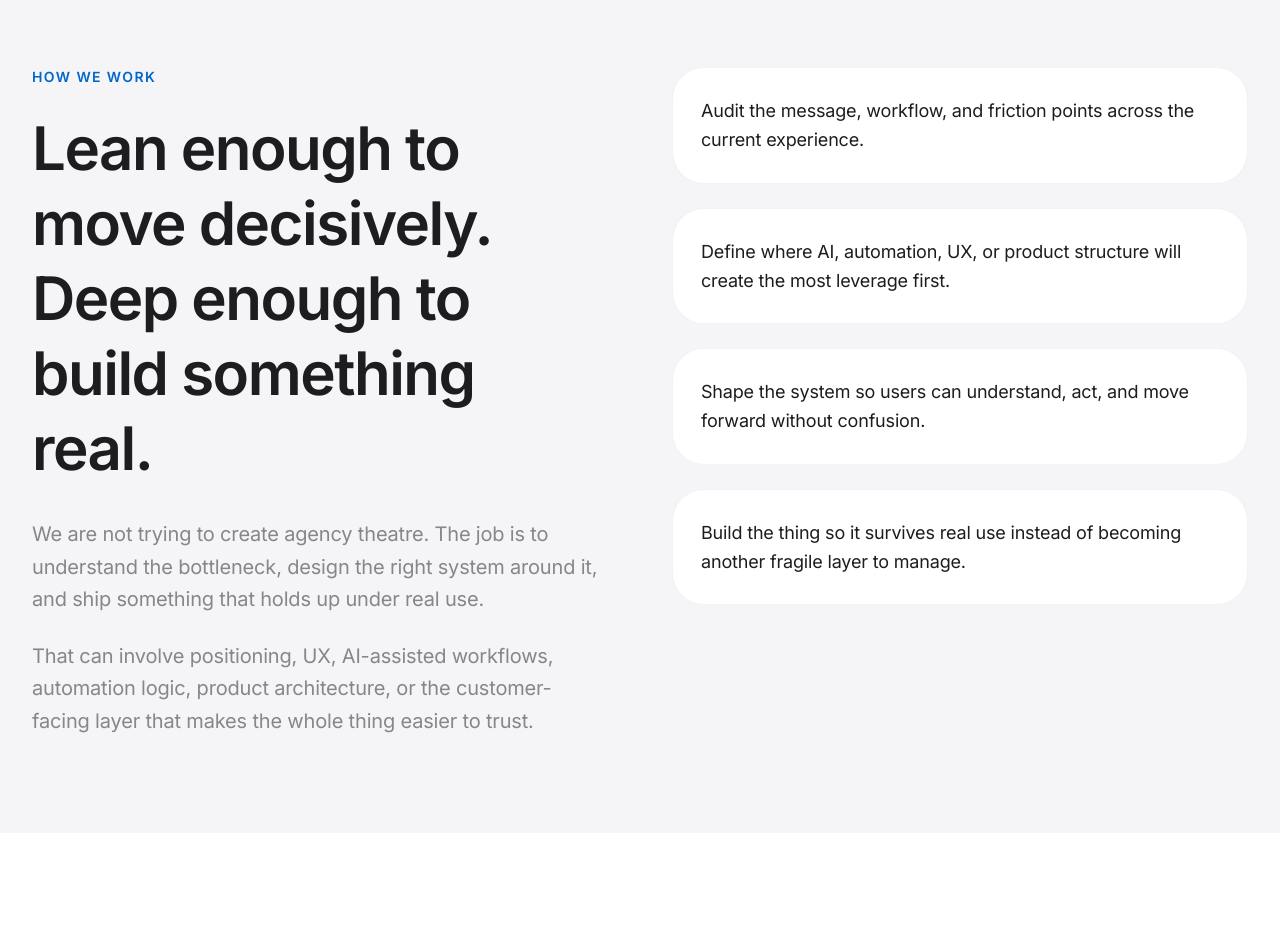
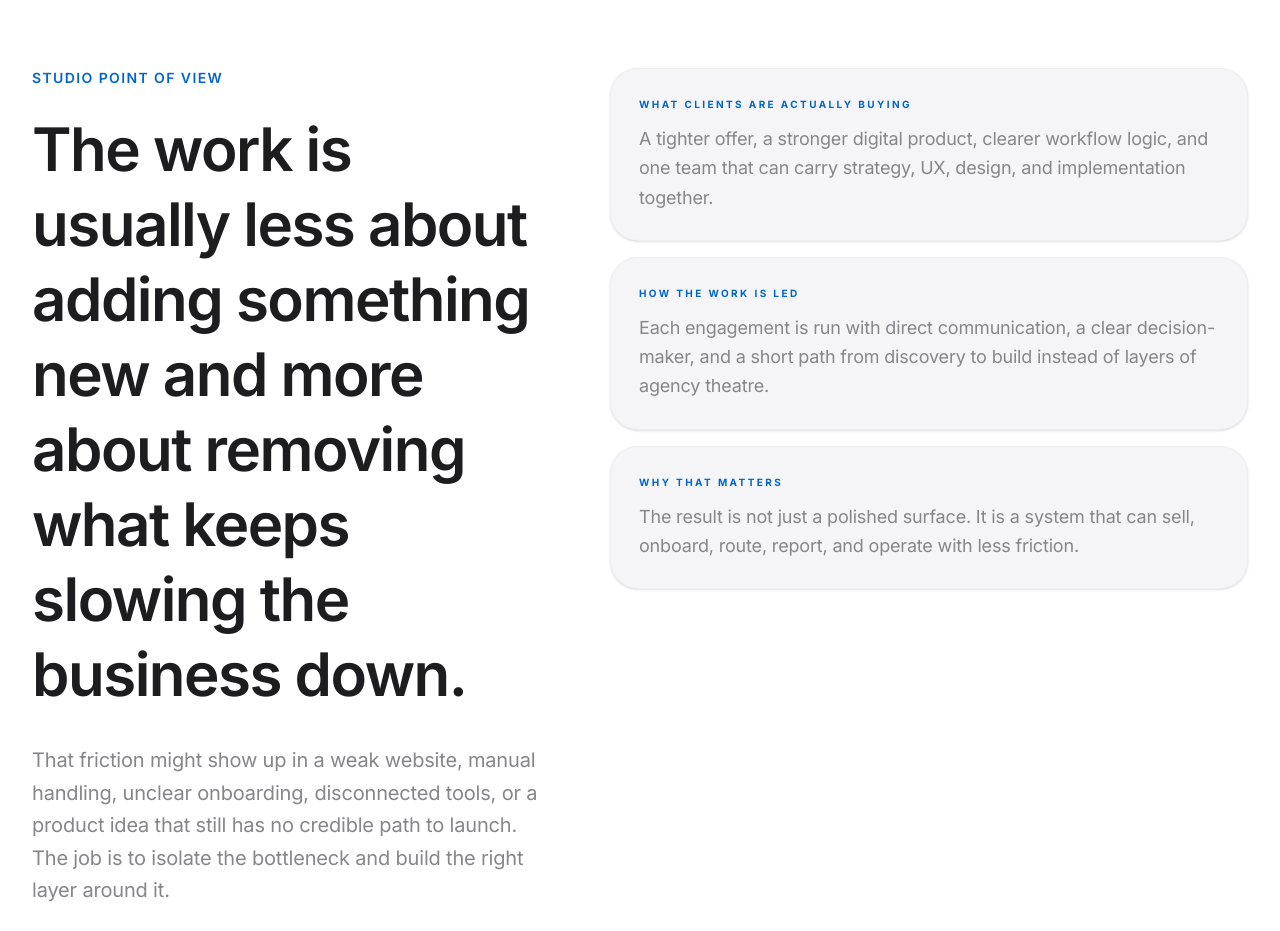
Before and after one commit to bakaltech/bakal-digital, a React (Vite) app: page /about in a window 1280 px wide. Shown: the part 1860-2791 px from the top of the page. Built offline with nearby package versions, Linux system fonts and the light colour scheme.

Commit message:
Add studio POV and response clarity

```diff
--- a/src/pages/About.tsx
+++ b/src/pages/About.tsx
@@ -61,6 +61,42 @@ export default function About() {
       <section className="max-w-7xl mx-auto px-6 lg:px-8 mb-20 sm:mb-24 md:mb-28">
         <div className="rounded-[2rem] sm:rounded-[3rem] overflow-hidden shadow-2xl border border-brand-100/40 aspect-[5/4] md:aspect-[21/9]">
           <BrandedVisual variant="studio" title="Operational clarity, premium execution" className="rounded-[3rem]" />
+        </div>
+      </section>
+
+      <section className="py-16 sm:py-20 md:py-24 bg-paper border-y border-brand-100/30">
+        <div className="max-w-7xl mx-auto px-6 lg:px-8 grid lg:grid-cols-[0.9fr_1.1fr] gap-10 md:gap-14 items-start">
+          <div className="max-w-xl">
+            <p className="text-sm font-semibold uppercase tracking-widest text-accent mb-6">Studio Point Of View</p>
+            <h2 className="text-3xl sm:text-4xl md:text-6xl font-semibold text-ink tracking-tight leading-tight mb-6 sm:mb-8">
+              The work is usually less about adding something new and more about removing what keeps slowing the business down.
+            </h2>
+            <p className="text-base sm:text-lg md:text-xl text-brand-400 leading-relaxed">
+              That friction might show up in a weak website, manual handling, unclear onboarding, disconnected tools, or a product idea that still has no credible path to launch. The job is to isolate the bottleneck and build the right layer around it.
+            </p>
+          </div>
+
+          <div className="grid gap-4">
+            {[
+              {
+                title: 'What clients are actually buying',
+                text: 'A tighter offer, a stronger digital product, clearer workflow logic, and one team that can carry strategy, UX, design, and implementation together.',
+              },
+              {
+                title: 'How the work is led',
+                text: 'Each engagement is run with direct communication, a clear decision-maker, and a short path from discovery to build instead of layers of agency theatre.',
+              },
+              {
+                title: 'Why that matters',
+                text: 'The result is not just a polished surface. It is a system that can sell, onboard, route, report, and operate with less friction.',
+              },
+            ].map((item) => (
+              <div key={item.title} className="rounded-[1.75rem] border border-brand-100/50 bg-soft p-6 sm:p-7 shadow-sm">
+                <p className="text-[10px] font-bold uppercase tracking-[0.24em] text-accent mb-3">{item.title}</p>
+                <p className="text-base sm:text-lg text-brand-400 leading-relaxed">{item.text}</p>
+              </div>
+            ))}
+          </div>
         </div>
       </section>
 
--- a/src/pages/Contact.tsx
+++ b/src/pages/Contact.tsx
@@ -111,6 +111,15 @@ export default function Contact() {
               </div>
             </div>
 
+            <div className="rounded-[1.75rem] sm:rounded-[2rem] bg-white border border-brand-100/50 p-6 sm:p-8 shadow-sm">
+              <p className="text-[10px] font-bold uppercase tracking-[0.24em] text-accent mb-3">Typical response rhythm</p>
+              <div className="space-y-3 text-brand-400 leading-relaxed">
+                <p>1. Review the inquiry and identify the bottleneck.</p>
+                <p>2. Reply with the clearest next move instead of a generic sales response.</p>
+                <p>3. Move into scope, references, or a direct conversation if the fit is real.</p>
+              </div>
+            </div>
+
             <button type="button" onClick={openChat} className="w-full inline-flex items-center justify-center gap-3 px-6 py-5 rounded-full bg-ink text-white font-semibold hover:bg-accent transition-colors shadow-xl">
               <MessageSquare className="w-5 h-5" />
               Start With Guided Brief
```
